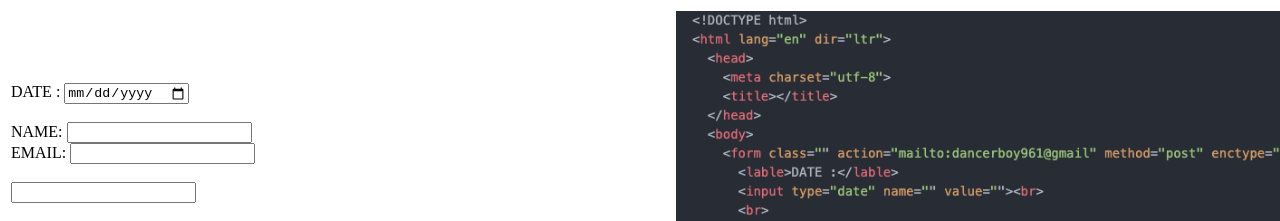
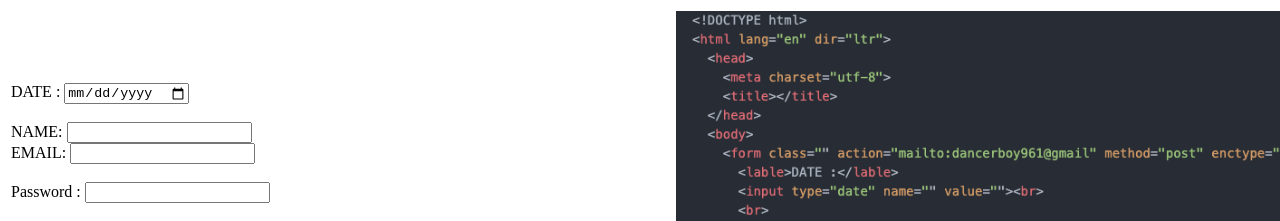
Before and after one commit to 01PriyanshSingh/1sthtmlpage, a plain HTML site: page form.html in a window 1280 px wide. Shown: the top 221 px of the page. Drawn offline with Linux system fonts and the light colour scheme.

Commit message:
Update form.html

```diff
--- a/form.html
+++ b/form.html
@@ -20,6 +20,7 @@
           <label>EMAIL:</label>
           <input type="email" name="YOUR EMAIL" value=""><br>
           <br>
+            <lable>Password :</lable>
           <input type="password" name="YOUR password" value=""><br>
           <br>
           <label>type your message here</label><br>
```
